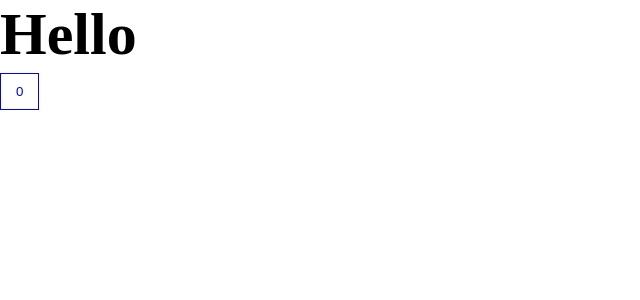
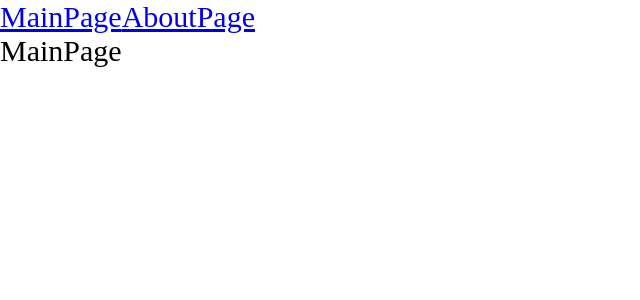
Before and after one commit to L1s-is/webpack, a React app: page / in a window 1280 px wide. Shown: the top 300 px of the page, without its empty margins (0-640 px from the left). Built offline with nearby package versions, Linux system fonts and the light colour scheme.

Commit message:
6 Роутинг Code splitting Lazy Suspence добавили роутинг и разбивку бандла на чанки (code-spliting) для подгрузки только требуемого на текущий момент кода

```diff
--- a/package.json
+++ b/package.json
@@ -16,6 +16,7 @@
     "@types/node": "^20.2.5",
     "@types/react": "^17.0.39",
     "@types/react-dom": "^17.0.11",
+    "@types/react-router-dom": "^5.3.3",
     "@types/webpack": "^5.28.1",
     "@types/webpack-dev-server": "^4.7.2",
     "css-loader": "^6.8.1",
@@ -33,6 +34,7 @@
   "dependencies": {
     "html-webpack-plugin": "^5.5.0",
     "react": "^17.0.2",
-    "react-dom": "^17.0.2"
+    "react-dom": "^17.0.2",
+    "react-router-dom": "^6.2.1"
   }
 }
--- a/src/App.tsx
+++ b/src/App.tsx
@@ -1,9 +1,18 @@
-import {Counter} from "./components/counter";
+import {Routes, Route, Link} from "react-router-dom";
+import {Suspense} from "react";
 import "./index.scss"
+import {AboutPageAsync} from "./pages/aboutPage/aboutPage.async";
+import {MainPageAsync} from "./pages/mainPage/mainPage.async";
 
 export const App = () => {
     return <div className="app">
-        <h1>Hello</h1>
-        <Counter />
+        <Link to={"/"}>MainPage</Link>
+        <Link to={"/about"}>AboutPage</Link>
+        <Suspense fallback={<div>Loading...</div>}>
+            <Routes>
+                <Route path={"/about"} element={<AboutPageAsync />} />
+                <Route path={"/"} element={<MainPageAsync />} />
+            </Routes>
+        </Suspense>
     </div>
 }
--- a/src/index.tsx
+++ b/src/index.tsx
@@ -1,7 +1,10 @@
 import {render} from "react-dom";
 import {App} from "./App";
+import {BrowserRouter} from "react-router-dom";
 
 render(
-    <App />,
+    <BrowserRouter>
+        <App />
+    </BrowserRouter>,
     document.querySelector("#root")
 )
--- /dev/null
+++ b/src/pages/aboutPage/aboutPage.async.tsx
@@ -0,0 +1,6 @@
+import {lazy} from "react";
+
+export const AboutPageAsync = lazy(() => new Promise(resolve => {
+    // @ts-ignore
+    setTimeout(()=>resolve(import('./aboutPage')), 2000)
+}))
--- /dev/null
+++ b/src/pages/aboutPage/aboutPage.tsx
@@ -0,0 +1,11 @@
+import React from 'react';
+
+const AboutPage = () => {
+    return (
+        <div>
+            AboutPage
+        </div>
+    );
+};
+
+export default AboutPage;
--- /dev/null
+++ b/src/pages/mainPage/mainPage.async.tsx
@@ -0,0 +1,6 @@
+import {lazy} from "react";
+
+export const MainPageAsync = lazy(() => new Promise(resolve => {
+    // @ts-ignore
+    setTimeout(()=>resolve(import('./mainPage')), 2000)
+}))
--- /dev/null
+++ b/src/pages/mainPage/mainPage.tsx
@@ -0,0 +1,11 @@
+import React from 'react';
+
+const MainPage = () => {
+    return (
+        <div>
+            MainPage
+        </div>
+    );
+};
+
+export default MainPage;
```
Also changed, not shown: 9 other files (tests, documents, lock files or other folders).
